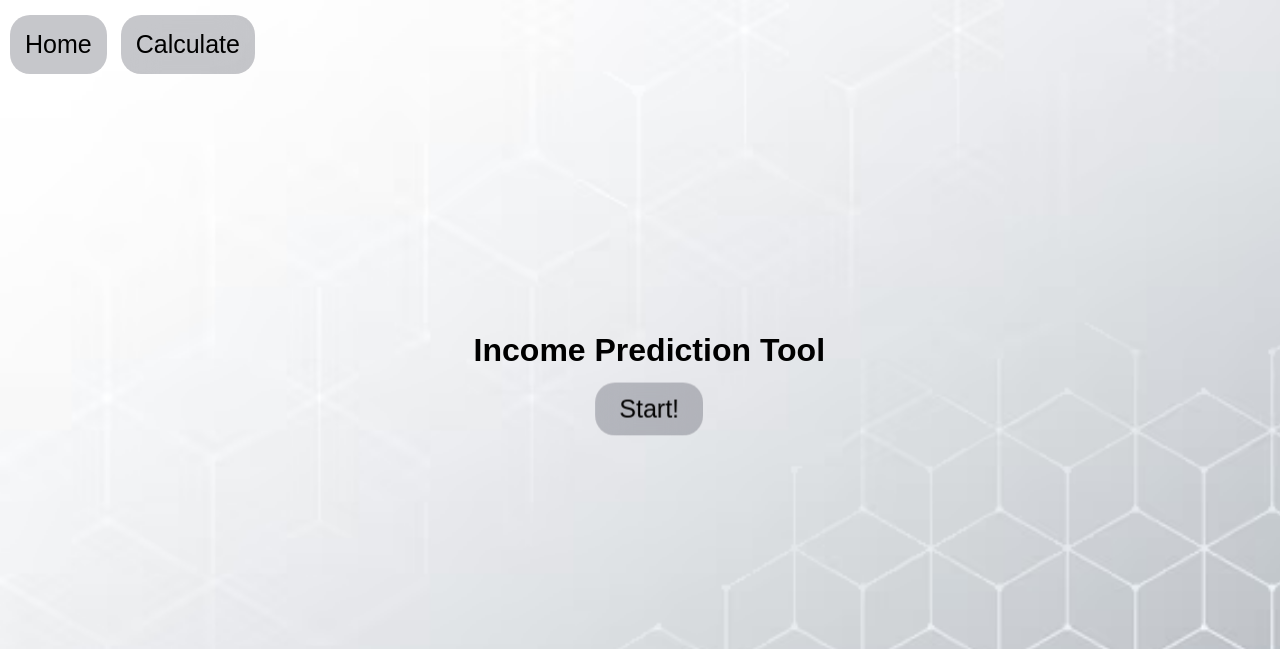
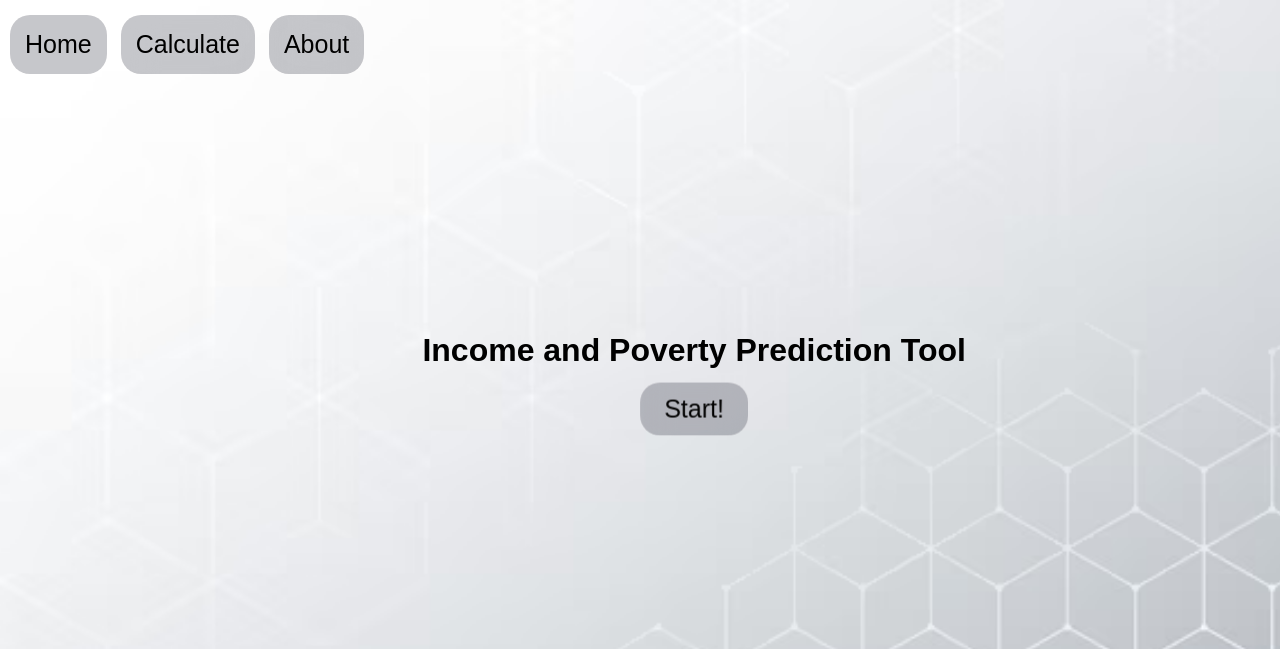
Before and after one commit to dcodecrzft/incomcalc, a Flask app: page / in a window 1280 px wide. Shown: the top 649 px of the page. Run offline with Flask 3, Linux system fonts and the light colour scheme.

Commit message:
Added about page and some other miscellaneous stuff

```diff
--- a/main.py
+++ b/main.py
@@ -17,7 +17,7 @@ def calc():
 
 
 def PredictionModel(years_education:int, hours_per_week:int) -> float:
-    df = pandas.read_csv("StonehillHackathon\incomcalc\census-income.csv")
+    df = pandas.read_csv("census-income.csv")
 
     years_education = abs(int(years_education))
     hours_per_week = abs(int(hours_per_week))
@@ -50,8 +50,19 @@ def predict():
         hrs = request.form['hrs']
         x = PredictionModel(edu_num, hrs)
         return f'<title>Prediction</title><body style="background-color: white"><div style="margin: 0; position: absolute; left: 39%;"> \
-        <h1 style="font-family: sans-serif">Final Output = {x}</h1><br> \
-        <h1 style="font-family: sans-serif">1: <=$50K  0: >$50K</h1></div></body>'
+        <h1 style="font-family: sans-serif">Final Output = {x}</h1></div><br><br><br> \
+        <div style="margin: 0; position: absolute; left: 22%;"><h1 style="font-family: sans-serif">If output is 1: Income is likely <=$50K (Higher risk of poverty) <br> \
+        If output is 0: Income is likely >$50K (Lower risk of poverty)</h1><div style="margin: 0; position: absolute; left: 42%;"><a href="/"><button style="cursor: pointer;">Home ></button></a><br> \
+        <a href="/calc/"><button style="cursor: pointer;">Try Again ></button></a></div></div></body>'
+
+
+@app.route("/about/")
+def about():
+    return render_template("about.html")
+
+
+
+
 
 
 if __name__ == "__main__":
--- a/static/css/style.css
+++ b/static/css/style.css
@@ -96,7 +96,7 @@ div.index {
     top: 45%;
     -ms-transform: translateY(-50%);
     transform: translateY(-50%);
-    left: 37%;
+    left: 33%;
 }
 
 
--- a/templates/index.html
+++ b/templates/index.html
@@ -10,7 +10,7 @@
 
 
 <div class="index">
-    <h1 class="title">Income Prediction Tool</h1>
+    <h1 class="title">Income and Poverty Prediction Tool</h1>
     <br>
 
     <div class="center">
--- a/templates/template.html
+++ b/templates/template.html
@@ -12,6 +12,7 @@
     <ul class="menu">
       <li class="menu"><a href="/"><button>Home</button></a></li>
       <li class="menu"><a href="/calc/"><button>Calculate</button></a></li>
+      <li class="menu"><a href="/about/"><button>About</button></a></li>
     </ul>
 	{% block body %}{% endblock %}
   </body>
```
Also changed, not shown: templates/about.html (added, +24 -0 lines).
